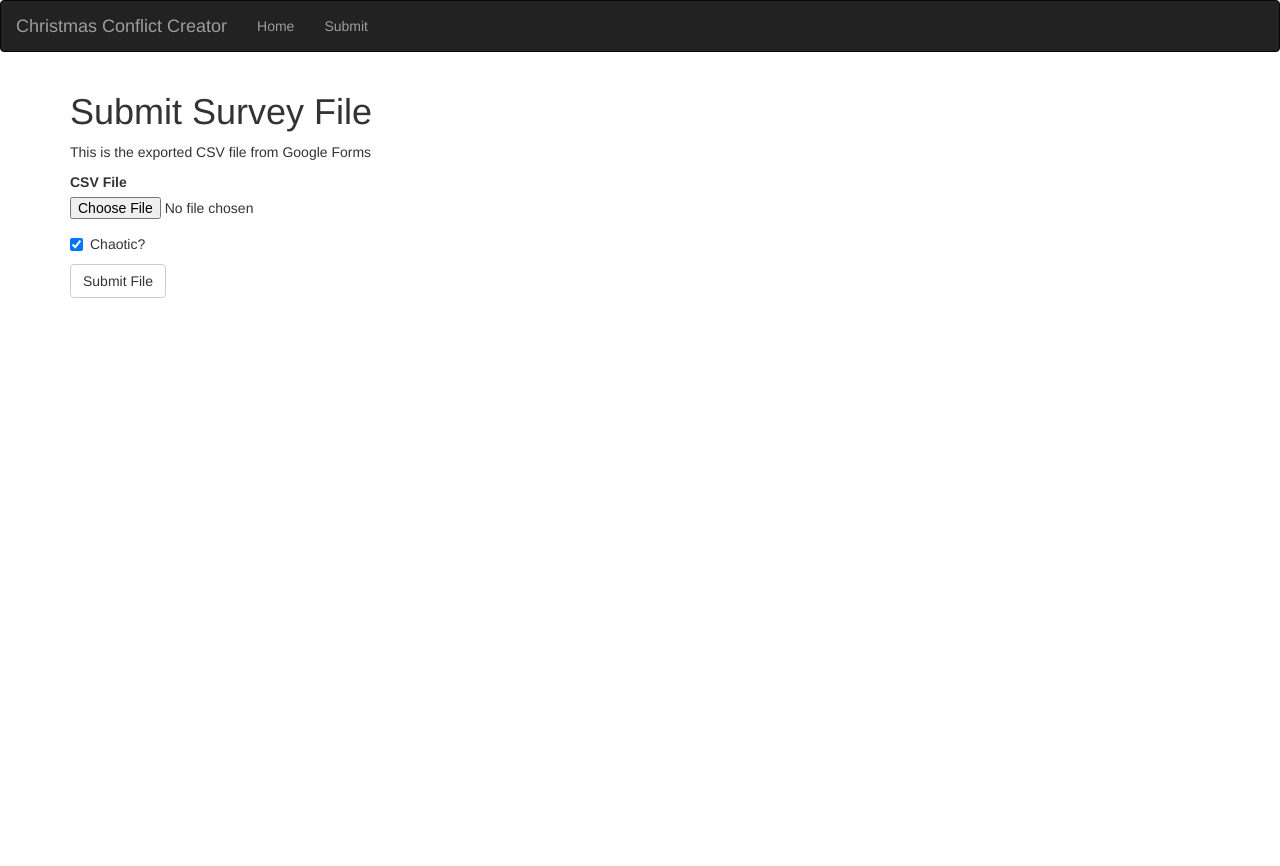
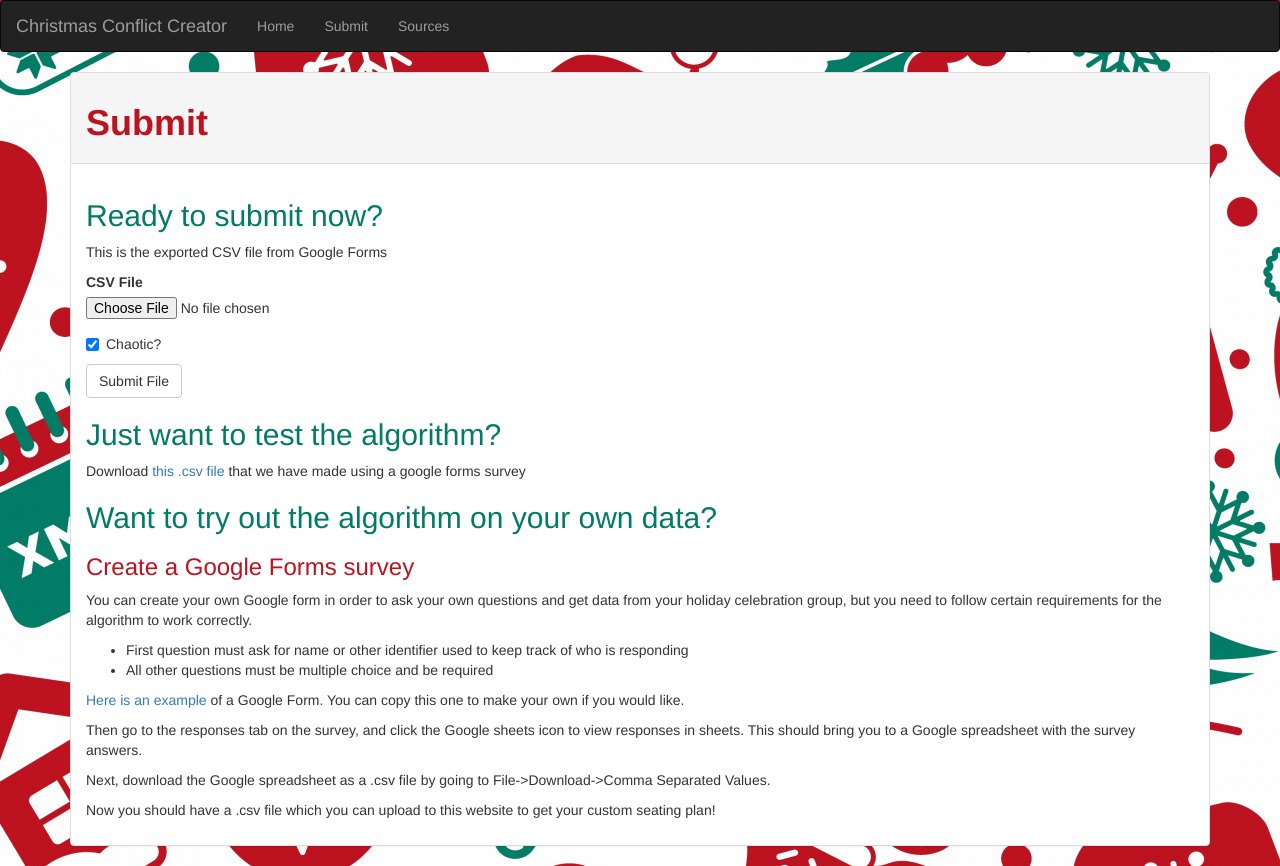
Before and after one commit to michaelremley/christmas_conflict_creator, a Flask app: page /submit in a window 1280 px wide. Before the commit the page ends 298 px from the top, so only its background shows below. Run offline with Flask 2, Linux system fonts and the light colour scheme; some libraries are stand-ins or nearby versions.

Commit message:
Update website by adding sources tab and adding more description to submit page

```diff
--- a/app/routes.py
+++ b/app/routes.py
@@ -8,6 +8,10 @@ import app.clique as clq
 @app.route('/index')
 def index():
     return render_template("index.html")
+
+@app.route('/sources')
+def sources():
+    return render_template("sources.html")
 
 @app.route('/submit', methods=['GET', 'POST'])
 def submit():
--- a/app/templates/base.html
+++ b/app/templates/base.html
@@ -1,10 +1,14 @@
 {% extends 'bootstrap/base.html' %}
 
 {% block title %}
-    {% if title %}{{ title }} - Microblog{% else %}Welcome to Microblog{% endif %}
+    {% if title %}{{ title }} - Discrete Final Project{% else %}Christas Conflict Creator{% endif %}
 {% endblock %}
 
 {% block navbar %}
+<body style="
+  background-image: url('./static/christmas-background.jpg');
+  height: 100%;
+  margin: 0;">
     <nav class="navbar navbar-inverse">
         <div class="container-fluid">
           <div class="navbar-header">
@@ -20,6 +24,7 @@
                   <ul class="nav navbar-nav">
                       <li><a href="{{ url_for('index') }}">Home</a></li>
                       <li><a href="{{ url_for('submit') }}">Submit</a></li>
+                      <li><a href="{{ url_for('sources') }}">Sources</a></li>
                   </ul>
               </div>
         </div>
--- a/app/templates/index.html
+++ b/app/templates/index.html
@@ -1,11 +1,7 @@
 {% extends "base.html" %}
 
 {% block app_content %}
-<body style="
-  background-image: url('./static/christmas-background.jpg');
-  height: 100%;
-  margin: 0;
-">
+
 <div class="panel panel-default">
   <div class="panel-heading">
     <h1 style="color: #bd1320; font-weight:bold;">Christmas Conflict Creator</h1>
--- a/app/templates/submit.html
+++ b/app/templates/submit.html
@@ -2,11 +2,46 @@
 {% import 'bootstrap/wtf.html' as wtf %}
 
 {% block app_content %}
-    <h1>Submit Survey File</h1>
+<div class="panel panel-default">
+  <div class="panel-heading">
+    <h1 style="color: #bd1320; font-weight:bold;">Submit</h1>
+  </div>
+  <div class="panel-body">
+
+    <h2 style="color: #007b66;">Ready to submit now?</h2>
     <p>This is the exported CSV file from Google Forms</p>
     <div class="row">
         <div class="col-md-4">
             {{ wtf.quick_form(form) }}
         </div>
     </div>
+
+    <h2 style="color: #007b66;">Just want to test the algorithm?</h2>
+    <p>
+      Download <a href=”https://drive.google.com/file/d/1jcw6oseozocOTFlelCxhx-FFWm-V6k6A/view?usp=sharing”>this .csv file</a> that we have made using a google forms survey
+    </p>
+
+    <h2 style="color: #007b66;">Want to try out the algorithm on your own data?</h2>
+    <h3 style="color: #bd1320;">Create a Google Forms survey</h3>
+    <p>
+      You can create your own Google form in order to ask your own questions and get data from your holiday celebration group, but you need to follow certain requirements for the algorithm to work correctly.
+    </p>
+    <ul>
+      <li>First question must ask for name or other identifier used to keep track of who is responding</li>
+      <li>All other questions must be multiple choice and be required</li>
+    </ul>
+    <p>
+      <a href=”https://docs.google.com/forms/d/1akM1g0TFVeqojyb0FZF4QeRufvEDgftPATkgbjgJ_jc/edit?usp=sharing”>Here is an example</a> of a Google Form. You can copy this one to make your own if you would like.
+    </p>
+    <p>
+      Then go to the responses tab on the survey, and click the Google sheets icon to view responses in sheets. This should bring you to a Google spreadsheet with the survey answers.
+    </p>
+    <p>
+      Next, download the Google spreadsheet as a .csv file by going to File->Download->Comma Separated Values.
+    </p>
+    <p>
+      Now you should have a .csv file which you can upload to this website to get your custom seating plan!
+    </p>
+  </div>
+</div>
 {% endblock %}
```
Also changed, not shown: app/templates/sources.html (added, +32 -0 lines), survey_data.csv (renamed from Survey.csv).
